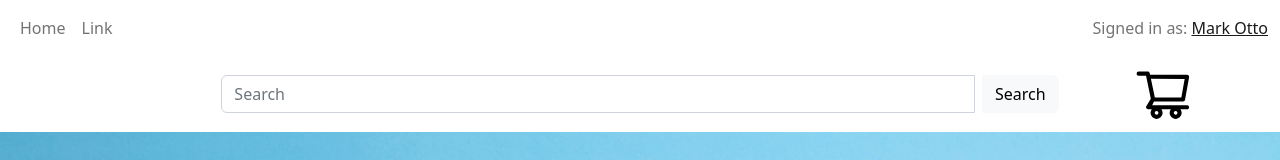
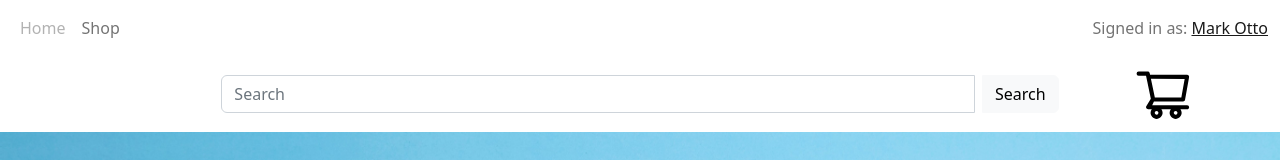
Before and after one commit to Ajulll22/E-Commerce, a React (Create React App) app: page / in a window 1280 px wide. Shown: the top 160 px of the page. Built offline with nearby package versions, Linux system fonts and the light colour scheme.

Commit message:
update header

```diff
--- a/src/components/Header.js
+++ b/src/components/Header.js
@@ -6,8 +6,12 @@ import Nav from 'react-bootstrap/Nav';
 import Navbar from 'react-bootstrap/Navbar';
 import InputGroup from 'react-bootstrap/InputGroup';
 import { AiOutlineShoppingCart } from 'react-icons/ai'
+import { Link, useLocation } from "react-router-dom";
+
 
 function Header() {
+  let location = useLocation()
+
   return (
     <>
       <Navbar variant='light' expand="lg">
@@ -15,8 +19,8 @@ function Header() {
           <Navbar.Toggle aria-controls="basic-navbar-nav" />
           <Navbar.Collapse id="basic-navbar-nav">
             <Nav className="me-auto">
-              <Nav.Link href="#home">Home</Nav.Link>
-              <Nav.Link href="#link">Link</Nav.Link>
+              <Link className={'nav-link ' + (location.pathname === '/' && 'disabled')} to={"/"}> Home </Link>
+              <Link className={'nav-link ' + (location.pathname === '/shop' && 'disabled')} to={"/shop"}> Shop </Link>
 
             </Nav>
           </Navbar.Collapse>
@@ -49,7 +53,7 @@ function Header() {
           </Col>
           <Col>
             <div className="text-center">
-              <AiOutlineShoppingCart className="cart" onM size={60} />
+              <AiOutlineShoppingCart className="cart" size={60} />
             </div></Col>
         </Container>
       </Navbar>
```
